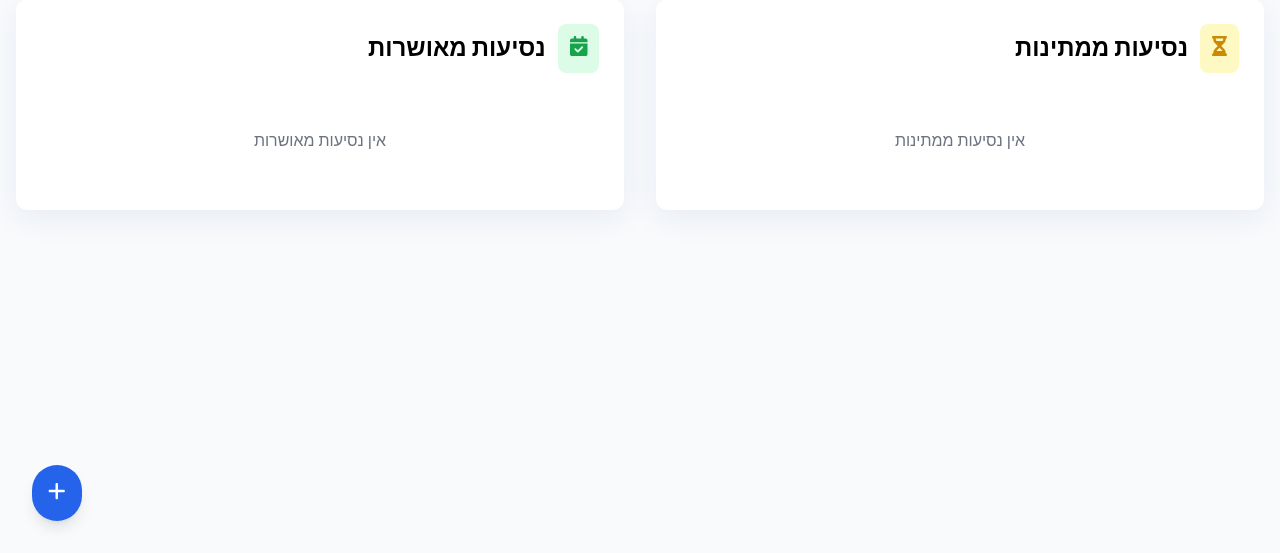
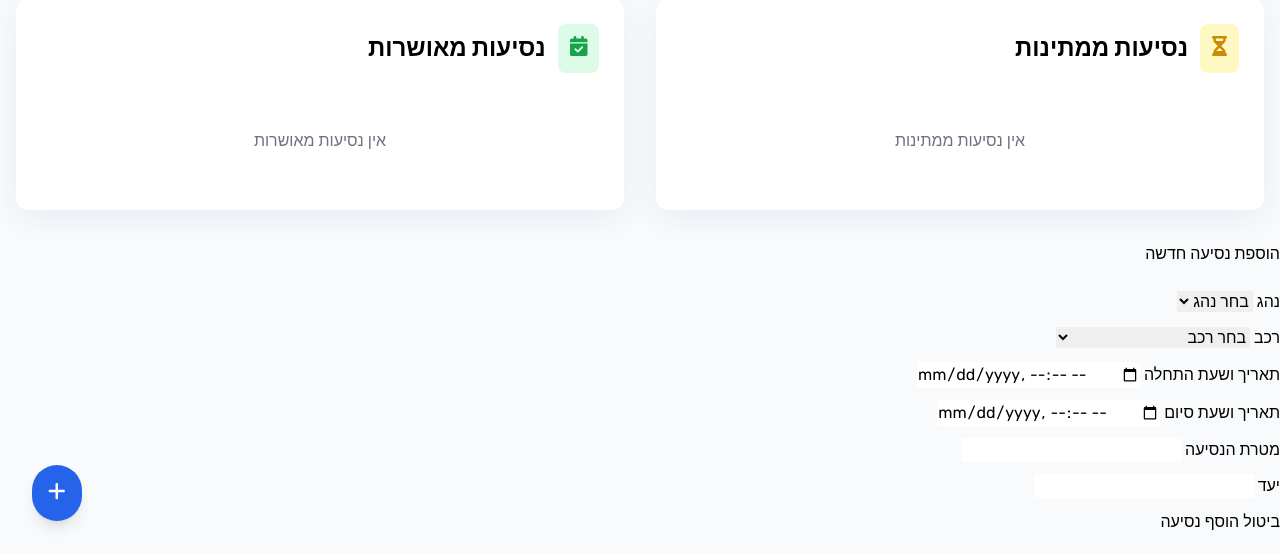
Before and after one commit to naorbarzion/haluza, a Flask app: page /admin/dashboard in a window 1280 px wide. Shown: the part 247-800 px from the top of the page. Run offline with Flask 3, Linux system fonts and the light colour scheme; the visitor is signed in with stand-in values (Sample User, id 1); data that the repository does not hold is empty; some libraries are stand-ins or nearby versions.

Commit message:
Update admin_dashboard.html

```diff
--- a/templates/admin_dashboard.html
+++ b/templates/admin_dashboard.html
@@ -226,80 +226,54 @@
         </div>
     </div>
 
-    <!-- Add Trip Modal -->
-    <div id="addTripModal" class="hidden fixed inset-0 z-50">
-        <div class="modal-overlay absolute inset-0"></div>
-        <div class="fixed inset-0 flex items-center justify-center">
-            <div class="bg-white rounded-xl p-6 max-w-lg w-full mx-4 shadow-2xl">
-                <div class="flex justify-between items-center mb-6">
-                    <h3 class="text-xl font-bold">הוספת נסיעה חדשה</h3>
-                    <button onclick="closeAddTripModal()" class="text-gray-500 hover:text-gray-700">
-                        <i class="fas fa-times"></i>
-                    </button>
+    <!-- Modal for adding new trip -->
+    <div class="modal fade" id="addTripModal" tabindex="-1">
+        <div class="modal-dialog">
+            <div class="modal-content">
+                <div class="modal-header">
+                    <h5 class="modal-title">הוספת נסיעה חדשה</h5>
+                    <button type="button" class="btn-close" data-bs-dismiss="modal"></button>
                 </div>
-
-                <form id="addTripForm" class="space-y-4">
-                    <div>
-                        <label class="block text-sm font-medium text-gray-700 mb-2">
-                            <i class="fas fa-user ml-2"></i>בחירת נהג
-                        </label>
-                        <select id="driverSelect" required
-                                class="w-full rounded-lg border-gray-300 focus:border-blue-500 focus:ring-blue-500">
+                <div class="modal-body">
+                    <form id="adminAddTripForm">
+                        <div class="mb-3">
+                            <label class="form-label">נהג</label>
+                            <select class="form-select" name="driver_id" required>
                                 <option value="">בחר נהג</option>
+                                <!-- יתמלא דינמית -->
                             </select>
                         </div>
-
-                    <div>
-                        <label class="block text-sm font-medium text-gray-700 mb-2">
-                            <i class="fas fa-car-side ml-2"></i>בחירת רכב
-                        </label>
-                        <select name="vehicle" required
-                                class="w-full rounded-lg border-gray-300 focus:border-blue-500 focus:ring-blue-500">
+                        <div class="mb-3">
+                            <label class="form-label">רכב</label>
+                            <select class="form-select" name="vehicle" required>
                                 <option value="">בחר רכב</option>
                                 <option value="car1">יונדאי איוניק - 53836402</option>
                                 <option value="car2">טויוטה סיטי - 15093804</option>
                                 <option value="car3">מרצדס בנץ - 19826603</option>
                             </select>
                         </div>
-
-                    <div>
-                        <label class="block text-sm font-medium text-gray-700 mb-2">
-                            <i class="fas fa-calendar-alt ml-2"></i>תאריך ושעה
-                        </label>
-                        <input type="datetime-local" name="date_time" required
-                               class="w-full rounded-lg border-gray-300 focus:border-blue-500 focus:ring-blue-500">
+                        <div class="mb-3">
+                            <label class="form-label">תאריך ושעת התחלה</label>
+                            <input type="datetime-local" class="form-control" name="start_time" required>
                         </div>
-
-                    <div>
-                        <label class="block text-sm font-medium text-gray-700 mb-2">
-                            <i class="fas fa-bullseye ml-2"></i>מטרת הנסיעה
-                        </label>
-                        <textarea name="purpose" rows="2" required
-                                  class="w-full rounded-lg border-gray-300 focus:border-blue-500 focus:ring-blue-500"
-                                  placeholder="פרט את מטרת הנסיעה..."></textarea>
+                        <div class="mb-3">
+                            <label class="form-label">תאריך ושעת סיום</label>
+                            <input type="datetime-local" class="form-control" name="end_time" required>
                         </div>
-
-                    <div>
-                        <label class="block text-sm font-medium text-gray-700 mb-2">
-                            <i class="fas fa-map-marker-alt ml-2"></i>יעד הנסיעה
-                        </label>
-                        <textarea name="destination" rows="2" required
-                                  class="w-full rounded-lg border-gray-300 focus:border-blue-500 focus:ring-blue-500"
-                                  placeholder="פרט את יעד הנסיעה..."></textarea>
+                        <div class="mb-3">
+                            <label class="form-label">מטרת הנסיעה</label>
+                            <input type="text" class="form-control" name="purpose" required>
                         </div>
-
-                    <div class="flex justify-end gap-4 mt-6">
-                        <button type="button"
-                                onclick="closeAddTripModal()"
-                                class="px-4 py-2 rounded-lg border border-gray-300 hover:bg-gray-50 transition-colors">
-                            ביטול
-                        </button>
-                        <button type="submit"
-                                class="px-4 py-2 rounded-lg bg-blue-500 text-white hover:bg-blue-600 transition-colors">
-                            הוסף נסיעה
-                        </button>
+                        <div class="mb-3">
+                            <label class="form-label">יעד</label>
+                            <input type="text" class="form-control" name="destination" required>
                         </div>
                     </form>
+                </div>
+                <div class="modal-footer">
+                    <button type="button" class="btn btn-secondary" data-bs-dismiss="modal">ביטול</button>
+                    <button type="button" class="btn btn-primary" onclick="submitAdminAddTrip()">הוסף נסיעה</button>
+                </div>
             </div>
         </div>
     </div>
@@ -626,6 +600,114 @@
                 submitButton.innerHTML = originalContent;
             }
         });
+
+        function submitAdminAddTrip() {
+            const form = document.getElementById('adminAddTripForm');
+            const formData = new FormData(form);
+            const data = Object.fromEntries(formData.entries());
+
+            fetch('/admin/add_trip', {
+                method: 'POST',
+                headers: {
+                    'Content-Type': 'application/json'
+                },
+                body: JSON.stringify(data)
+            })
+            .then(response => response.json())
+            .then(data => {
+                if (data.status === 'success') {
+                    showAlert('success', data.message);
+                    $('#addTripModal').modal('hide');
+                    form.reset();
+                    loadTrips();
+                } else {
+                    showAlert('danger', data.message);
+                }
+            })
+            .catch(error => {
+                console.error('Error:', error);
+                showAlert('danger', 'אירעה שגיאה בהוספת הנסיעה');
+            });
+        }
+
+        // עדכון פונקציית החיפוש
+        function searchTrips() {
+            const searchData = {
+                date_from: document.getElementById('searchDateFrom').value,
+                date_to: document.getElementById('searchDateTo').value,
+                driver_id: document.getElementById('searchDriver').value,
+                status: document.getElementById('searchStatus').value
+            };
+
+            fetch('/admin/search_trips', {
+                method: 'POST',
+                headers: {
+                    'Content-Type': 'application/json'
+                },
+                body: JSON.stringify(searchData)
+            })
+            .then(response => response.json())
+            .then(trips => {
+                displayTrips(trips);
+            })
+            .catch(error => {
+                console.error('Error:', error);
+                showAlert('danger', 'אירעה שגיאה בחיפוש הנסיעות');
+            });
+        }
+
+        function displayTrip(trip) {
+            return `
+            <div class="trip-card bg-white rounded-lg shadow-sm p-6 hover:shadow-md transition-shadow">
+                <div class="flex justify-between items-start">
+                    <div class="space-y-4">
+                        <div class="flex items-center gap-3">
+                            <div class="bg-blue-100 p-2 rounded-lg">
+                                <i class="fas fa-car text-blue-600"></i>
+                            </div>
+                            <div>
+                                <div class="font-medium">${VEHICLES[trip.vehicle] || trip.vehicle}</div>
+                                <div class="text-sm text-gray-500">
+                                    <div><i class="fas fa-play ml-1"></i>התחלה: ${formatDateTime(trip.start_time)}</div>
+                                    <div><i class="fas fa-stop ml-1"></i>סיום: ${formatDateTime(trip.end_time)}</div>
+                                </div>
+                            </div>
+                        </div>
+                        <div>
+                            <div class="text-sm text-gray-600">
+                                <span class="font-medium">נהג:</span> ${trip.driver_name}
+                            </div>
+                            <div class="text-sm text-gray-600">
+                                <span class="font-medium">מטרה:</span> ${trip.purpose}
+                            </div>
+                            <div class="text-sm text-gray-600">
+                                <span class="font-medium">יעד:</span> ${trip.destination}
+                            </div>
+                        </div>
+                    </div>
+                    <div class="flex flex-col items-end gap-2">
+                        <div class="status-badge ${getStatusBadgeClass(trip.status)} px-3 py-1 rounded-full text-sm">
+                            ${getStatusText(trip.status)}
+                        </div>
+                        ${trip.status === 'pending' ? `
+                            <div class="flex gap-2">
+                                <button onclick="approveTrip('${trip._id}')"
+                                        class="btn-approve bg-green-100 text-green-700 hover:bg-green-200 px-3 py-1 rounded-full text-sm">
+                                    <i class="fas fa-check"></i>
+                                    אישור
+                                </button>
+                                <button onclick="showRejectModal('${trip._id}')"
+                                        class="btn-reject bg-red-100 text-red-700 hover:bg-red-200 px-3 py-1 rounded-full text-sm">
+                                    <i class="fas fa-times"></i>
+                                    דחייה
+                                </button>
+                            </div>
+                        ` : ''}
+                    </div>
+                </div>
+            </div>
+            `;
+        }
     </script>
 </body>
 </html>
```
Lines whose indentation alone changed are shown as unchanged.
